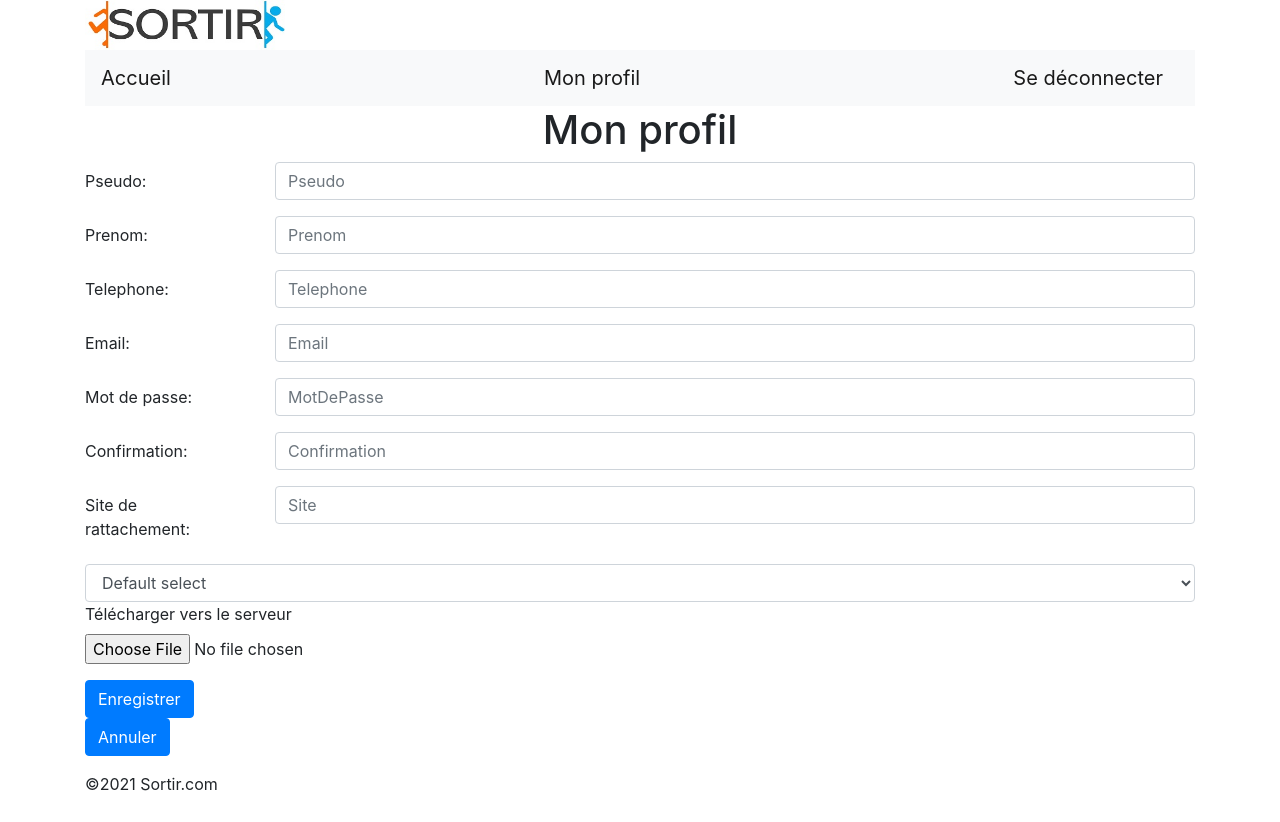
After one commit to AlexandreBaronENI/Project_Sortir, a Symfony app: template sortir/templates/profile/profil.html.twig in a window 1280 px wide. The commit adds this page. Run offline with Twig, Linux system fonts and the light colour scheme; the template is opened without the code that fills it, so the values that code supplies are empty; some libraries are stand-ins or nearby versions.

Commit message:
Add Layout (#8)
* :sparkles: Ajout des views et controller pour le mdp oublié

* :sparkles: Request bdd and set mail in session for forgot password

* ajout fichier profil.html.twig

* Ajout du layout

* petit commit

* layout push

Co-authored-by: Alexandre <abaron@hellowork.com>
Co-authored-by: ClementBrn <clement.breyne@gmail.com>

```diff
--- a/sortir/src/Controller/ProfileController.php
+++ b/sortir/src/Controller/ProfileController.php
@@ -33,6 +33,8 @@ class ProfileController extends AbstractController
     public function forgotpassword(EntityManagerInterface $em, Request $request)
     {
 
+        $participant = new Participants();
+        $forgotPasswordForm = $this->createForm(ForgotPasswordType::class, $participant);
         $userForm = new Utilisateur();
         $forgotPasswordForm = $this->createForm(ForgotPasswordType::class, $userForm);
         $forgotPasswordForm->handleRequest($request);
--- a/sortir/templates/base.html.twig
+++ b/sortir/templates/base.html.twig
@@ -1,19 +1,41 @@
-<!DOCTYPE html>
-<html>
-    <head>
-        <meta charset="UTF-8">
-        <title>{% block title %}Welcome!{% endblock %}</title>
-        {# Run `composer require symfony/webpack-encore-bundle`
-           and uncomment the following Encore helpers to start using Symfony UX #}
-        {% block stylesheets %}
-            {#{{ encore_entry_link_tags('app') }}#}
+<!doctype html>
+<html lang="fr">
+<head>
+    <link rel="stylesheet" href="https://maxcdn.bootstrapcdn.com/bootstrap/4.0.0/css/bootstrap.min.css" integrity="sha384-Gn5384xqQ1aoWXA+058RXPxPg6fy4IWvTNh0E263XmFcJlSAwiGgFAW/dAiS6JXm" crossorigin="anonymous">
+    <link rel="stylesheet"href="../templates/css/global.css">
+    <link rel="stylesheet" href="../templates/{% block fichier %}{% endblock %}.css">
+    <meta charset="UTF-8">
+    <link rel="icon" type="image/png"  href="../templates/img/faviconsortir.jpg" />
+    <meta name="viewport"
+          content="width=device-width,  initial-scale=1.0">
+
+    <title>{% block title %}Sortir.com{% endblock %}</title>
+</head>
+<body>
+
+<div class="container">
+
+    <header>
+        {% block header %}
+            <div class="logo">
+                <img src="../templates/img/logoSortir.jpg" width="200" height="50">
+            </div>
+            {% include('nav.html.twig') %}
+
         {% endblock %}
 
-        {% block javascripts %}
-            {#{{ encore_entry_script_tags('app') }}#}
+
+    </header>
+
+    <main>
+        {% block main %} {% endblock %}
+    </main>
+
+    <footer class="site-footer">
+        {% block footer %}         &copy;{{ "now"|date("Y")}}  Sortir.com
         {% endblock %}
-    </head>
-    <body>
-        {% block body %}{% endblock %}
-    </body>
+
+    </footer>
+</div>
+</body>
 </html>
--- /dev/null
+++ b/sortir/templates/css/global.css
@@ -0,0 +1,9 @@
+footer{
+    position: relative;
+    width: 100%; height: 50px;
+    bottom: 0; left: 0; right: 0;
+
+}
+body{ margin: 0 auto }
+
+h1 {text-align: center}
--- /dev/null
+++ b/sortir/templates/nav.html.twig
@@ -0,0 +1,6 @@
+<nav class="navbar navbar-light bg-light">
+
+    <a class="navbar-brand" href="">Accueil</a>
+    <a class="navbar-brand" href="">Mon profil</a>
+    <a class="navbar-brand" href="">Se déconnecter</a>
+</nav>
--- /dev/null
+++ b/sortir/templates/profile/profil.html.twig
@@ -0,0 +1,79 @@
+{% extends 'base.html.twig' %}
+{% block fichier %}profil{% endblock %}
+
+{% block main %}
+
+    <h1>Mon profil</h1>
+<form>
+    <div class="form-group row">
+        <label for="inputPseudo" class="col-sm-2 col-form-label">Pseudo:</label>
+        <div class="col-sm-10">
+            <input type="text" class="form-control" id="inputPseudo" placeholder="Pseudo">
+        </div>
+    </div>
+
+    <div class="form-group row">
+        <label for="inputPrenom" class="col-sm-2 col-form-label">Prenom:</label>
+        <div class="col-sm-10">
+            <input type="text" class="form-control" id="inputPrenom" placeholder="Prenom">
+        </div>
+    </div>
+
+    <div class="form-group row">
+        <label for="inputTelephone" class="col-sm-2 col-form-label">Telephone:</label>
+        <div class="col-sm-10">
+            <input type="number" class="form-control" id="inputTelephone" placeholder="Telephone">
+        </div>
+    </div>
+
+    <div class="form-group row">
+        <label for="inputEmail" class="col-sm-2 col-form-label">Email:</label>
+        <div class="col-sm-10">
+            <input type="email" class="form-control" id="inputEmail" placeholder="Email">
+        </div>
+    </div>
+
+    <div class="form-group row">
+        <label for="inputMotDePasse" class="col-sm-2 col-form-label">Mot de passe:</label>
+        <div class="col-sm-10">
+            <input type="password" class="form-control" id="inputMotDePasse" placeholder="MotDePasse">
+        </div>
+    </div>
+
+    <div class="form-group row">
+        <label for="inputConfirmation" class="col-sm-2 col-form-label">Confirmation:</label>
+        <div class="col-sm-10">
+            <input type="password" class="form-control" id="inputConfirmation" placeholder="Confirmation">
+        </div>
+    </div>
+    <div class="form-group row">
+        <label for="inputSite" class="col-sm-2 col-form-label">Site de rattachement:</label>
+        <div class="col-sm-10">
+            <input type="text" class="form-control" id="inputSite" placeholder="Site">
+        </div>
+    </div>
+
+    <select class="form-control">
+        <option>Default select</option>
+    </select>
+
+
+
+    <div class="form-group">
+        <label for="Telecharger">Télécharger vers le serveur</label>
+        <input type="file" class="form-control-file" id="Telecharger">
+    </div>
+
+    <div class="form-group row">
+        <div class="col-sm-10">
+            <button type="submit" class="btn btn-primary">Enregistrer</button>
+        </div>
+
+        <div class="col-sm-10">
+            <button type="reset" class="btn btn-primary">Annuler</button>
+        </div>
+    </div>
+
+</form>
+
+{% endblock %}
```
Also changed, not shown: sortir/src/Controller/TestController.php (added, +18 -0 lines), sortir/templates/profile/forgot_password.html.twig (+9 -5 lines), sortir/templates/test/index.html.twig (added, +20 -0 lines), sortir/templates/img/faviconsortir.jpg (added), sortir/templates/profile/profil.css (added).
